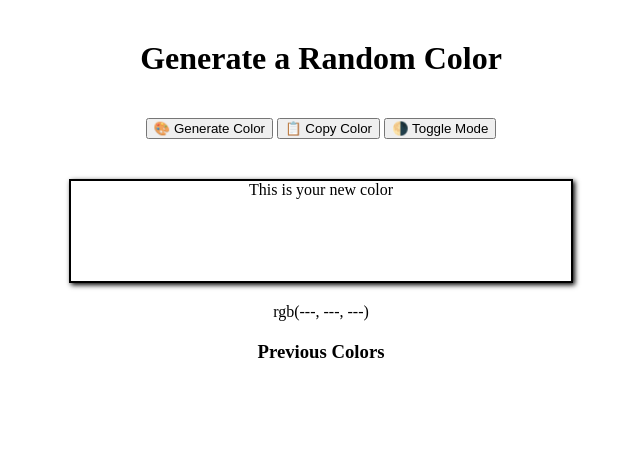
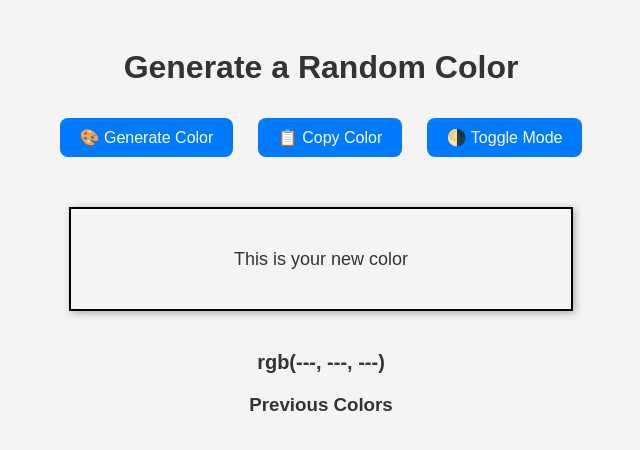
Before and after one commit to Satyam6201/Random-color, a plain HTML site: page index.html in a window 1280 px wide. Shown: the whole page, without its empty margins (319-959 px from the left). Drawn offline with Linux system fonts and the light colour scheme.

Commit message:
Add Feature

```diff
--- a/Style.css
+++ b/Style.css
@@ -1,16 +1,68 @@
-div{
+* {
+    text-align: center;
+    font-family: Arial, sans-serif;
+    transition: all 0.3s ease-in-out;
+}
+
+body {
+    background-color: #f4f4f4;
+    color: #333;
+    padding: 20px;
+}
+
+button {
+    padding: 10px 20px;
+    margin: 10px;
+    border: none;
+    border-radius: 8px;
+    background-color: #007bff;
+    color: white;
+    font-size: 16px;
+    cursor: pointer;
+}
+
+button:active {
+    background-color: #0056b3;
+}
+
+#colorBox {
     height: 100px;
     width: 500px;
     border: 2px solid black;
-    box-shadow: 2px 2px 5px black;
-    margin: auto;
-    margin-top: 40px;
+    margin: 40px auto;
+    box-shadow: 2px 2px 8px rgba(0,0,0,0.3);
+    line-height: 100px;
+    font-size: 18px;
+    transition: background-color 0.5s;
 }
-*{
-    text-align: center;
-    margin-top: 20px;
+
+#colorCode {
+    font-weight: bold;
+    font-size: 20px;
 }
-button:active{
-    background-color: rgb(81, 80, 80);
-    color: snow;
+
+#colorHistory {
+    list-style: none;
+    padding: 0;
+    display: flex;
+    justify-content: center;
+    flex-wrap: wrap;
 }
+
+#colorHistory li {
+    width: 50px;
+    height: 50px;
+    margin: 5px;
+    border: 2px solid #333;
+    border-radius: 4px;
+    transition: transform 0.3s;
+}
+
+#colorHistory li:hover {
+    transform: scale(1.1);
+}
+
+body.dark-mode {
+    background-color: #222;
+    color: #eee;
+}
```
